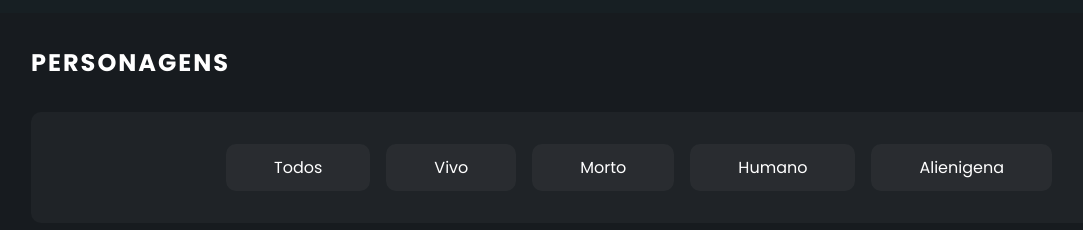
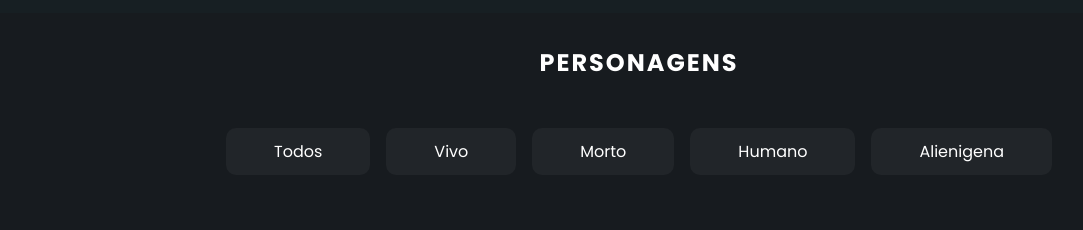
Before and after one commit to miguelsantos1/ETEC, a plain HTML site: page pw III/js/rickandmortyapi/index.html in a window 1280 px wide. Shown: the part 114-344 px from the top of the page, without its empty margins (1-1084 px from the left). Drawn offline with Linux system fonts and the light colour scheme; no server answers.

Commit message:
Mudado estilo do filter

```diff
--- a/pw III/js/rickandmortyapi/style.css
+++ b/pw III/js/rickandmortyapi/style.css
@@ -38,12 +38,12 @@ main {
 }
 
 .filterContent {
-    background-color: rgba(255, 255, 255, 0.035);
     justify-content: center;
+    background-color: transparent;
     gap: 1rem;
     padding: 2rem 1rem;
     border-radius: 10px;
-    margin: 2rem 2rem 4rem;
+    margin: 1rem 2rem 2rem;
     flex-wrap: wrap;
 
     display: flex;
@@ -71,9 +71,8 @@ main {
 }
 
 main h2 {
-    margin-bottom: 2rem;
     letter-spacing: 2px;
-    margin-left: 2rem;
+    text-align: center;
 }
 
 
```
